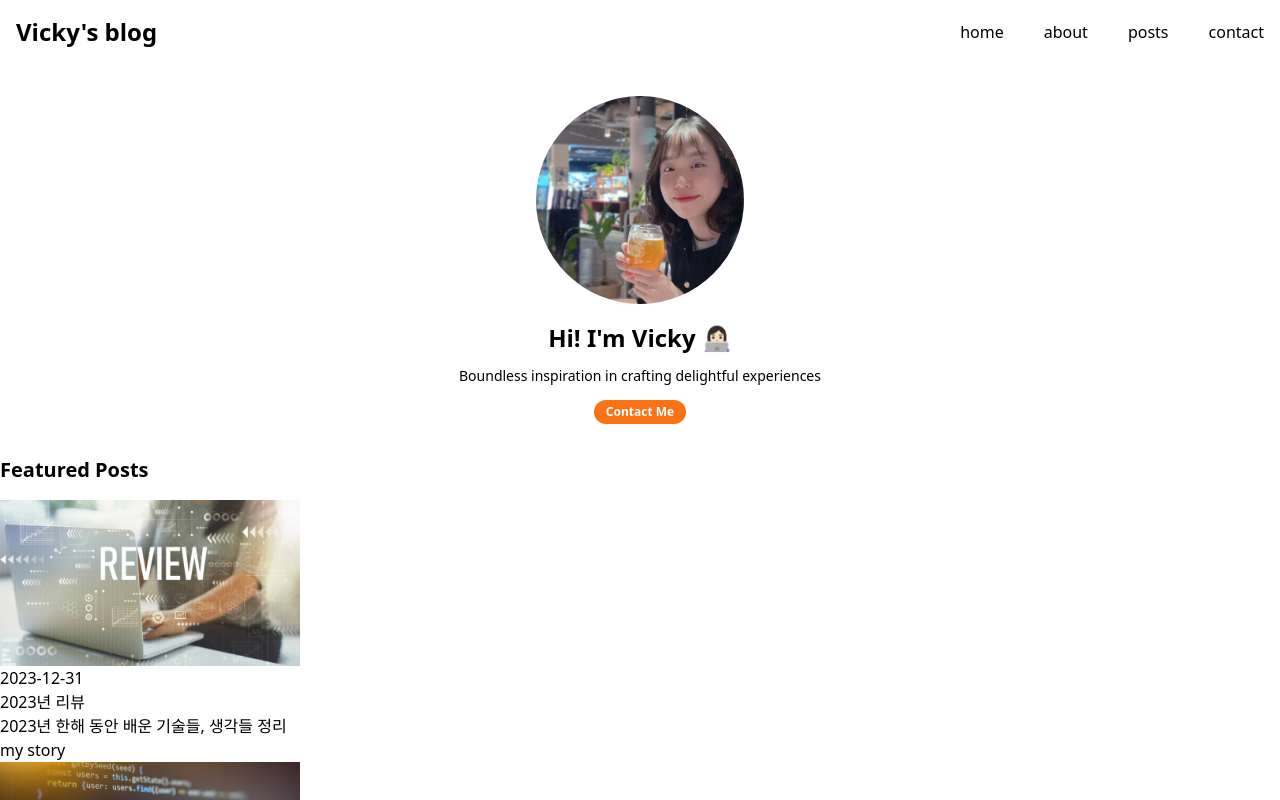
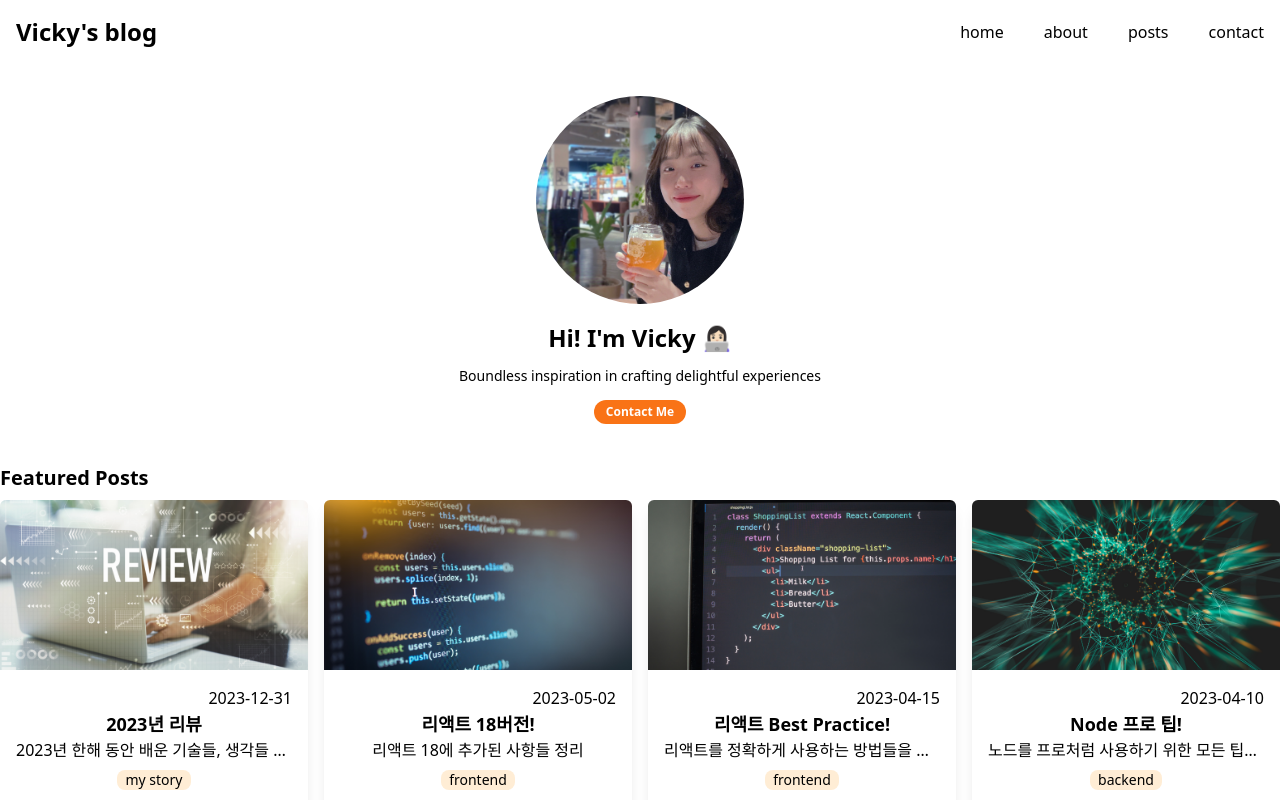
Before and after one commit to wonieeVicky/nextjs-blog, a Next.js app: page / in a window 1280 px wide. Built offline with nearby package versions, Linux system fonts and the light colour scheme.

Commit message:
feat: PostCard, PostGrid 스타일 구현

```diff
--- a/src/app/(main)/FeaturedPosts.tsx
+++ b/src/app/(main)/FeaturedPosts.tsx
@@ -6,7 +6,7 @@
 
   return (
     <section>
-      <h2 className="text-xl font-semibold mb-4">Featured Posts</h2>
+      <h2 className="text-xl font-semibold my-2">Featured Posts</h2>
       <PostGrid posts={posts} />
     </section>
   );
--- a/src/components/PostCard.tsx
+++ b/src/components/PostCard.tsx
@@ -6,13 +6,21 @@
 export default function PostCard({ post: { title, description, date, category, path } }: Props) {
   return (
     <Link href={`/posts/${path}`}>
-      <Image src={`/images/posts/${path}.png`} alt={title} width={300} height={200} />
-      <div>
-        <time>{date.toString()}</time>
-        <h3>{title}</h3>
-        <p>{description}</p>
-        <span>{category}</span>
-      </div>
+      <article className="rounded-md overflow-hidden shadow-lg">
+        <Image
+          className="w-full"
+          src={`/images/posts/${path}.png`}
+          alt={title}
+          width={300}
+          height={200}
+        />
+        <div className="flex flex-col items-center p-4">
+          <time className="self-end">{date.toString()}</time>
+          <h3 className="text-lg font-bold">{title}</h3>
+          <p className="w-full truncate text-center">{description}</p>
+          <span className="text-sm rounded-lg bg-orange-100 px-2 my-2">{category}</span>
+        </div>
+      </article>
     </Link>
   );
 }
--- a/src/components/PostGrid.tsx
+++ b/src/components/PostGrid.tsx
@@ -5,7 +5,7 @@
 
 export default function PostGrid({ posts }: Props) {
   return (
-    <ul>
+    <ul className="grid gap-4 grid-cols-1 sm:grid-cols-2 md:grid-cols-3 lg:grid-cols-4">
       {posts.map((post) => (
         <li key={post.path}>
           <PostCard post={post} />
```
